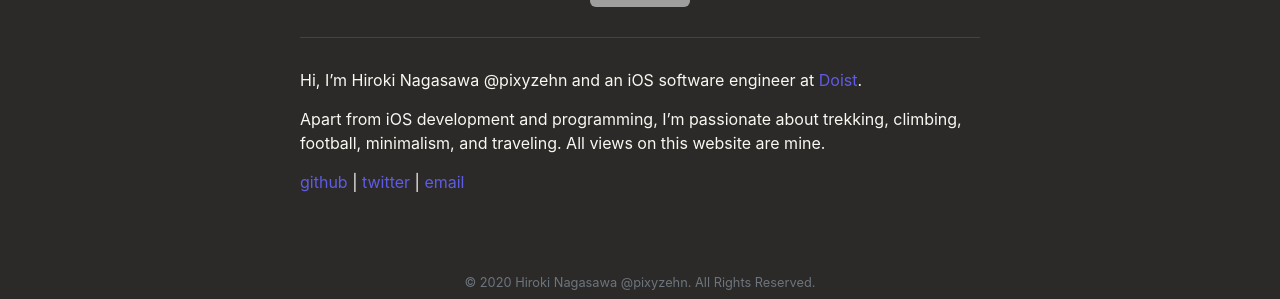
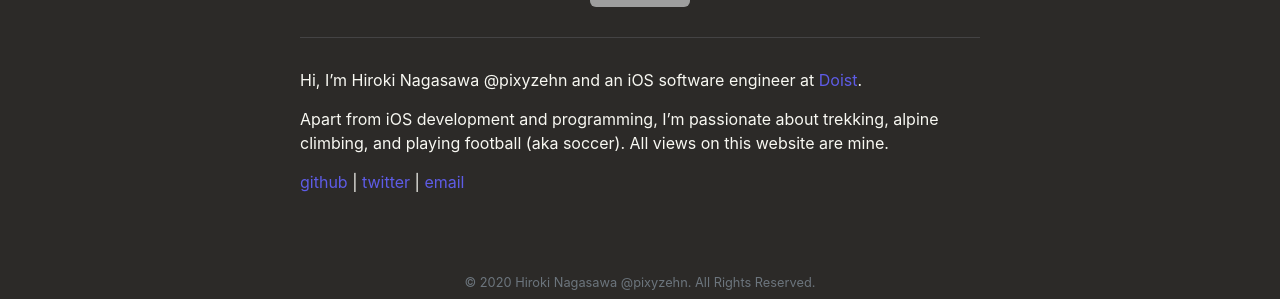
Before and after one commit to pixyzehn/pixyzehn.com, a Jekyll site: the page built from pages/about.md, in a window 1280 px wide. Shown: the part 225-524 px from the top of the page. Built offline with Jekyll 4.4.1, drawn with Linux system fonts in a browser that asks for light colours; grey boxes are pictures that could not be loaded.

Commit message:
Update page

```diff
--- a/pages/about.md
+++ b/pages/about.md
@@ -10,6 +10,6 @@ permalink: /
 
 Hi, I'm Hiroki Nagasawa @{{ site.username }} and an iOS software engineer at [Doist](https://doist.com).
 
-Apart from iOS development and programming, I'm passionate about trekking, climbing, football, minimalism, and traveling. All views on this website are mine.
+Apart from iOS development and programming, I'm passionate about trekking, alpine climbing, and playing football (aka soccer). All views on this website are mine.
 
 {% include contact.html %}
```
